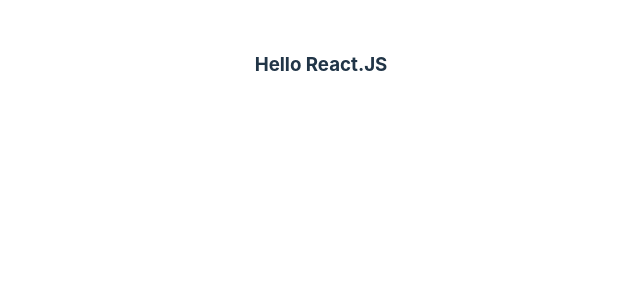
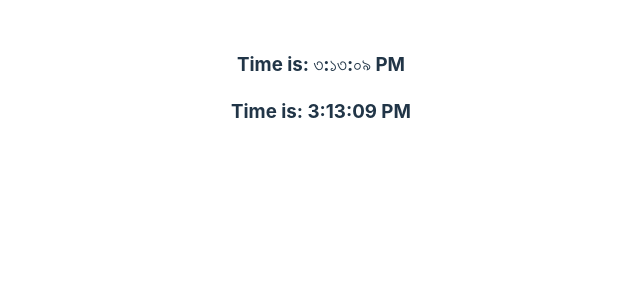
Before and after one commit to Muhammed-Nayeem/Thinking-In-React, a React (Vite) app: page / in a window 1280 px wide. Shown: the top 300 px of the page, without its empty margins (319-959 px from the left). Built offline with nearby package versions, Linux system fonts and the light colour scheme.

Commit message:
Class Component and Functional Component and also Props are explore

```diff
--- a/src/App.jsx
+++ b/src/App.jsx
@@ -1,10 +1,12 @@
 import "./App.css";
+import Clock from "./ReactLessons/LessonTwo/Clock";
 
 function App() {
 
   return (
     <div className="app">
-      <h3>Hello React.JS</h3>
+      <Clock locale="bn-BD"></Clock>
+      <Clock locale="en-US"></Clock>
     </div>
   );
 }
--- /dev/null
+++ b/src/ReactLessons/LessonTwo/Clock.jsx
@@ -0,0 +1,30 @@
+import React from "react";
+
+//class component:
+class Clock extends React.Component {
+  render() {
+    const { locale } = this.props;
+    return (
+      <div className="clock">
+        <h3 className="time-heading">
+          Time is: {new Date().toLocaleTimeString(locale)}
+        </h3>
+      </div>
+    );
+  }
+}
+
+//functional component:
+// function Clock(props) {
+//   const {locale} = props;
+
+//   return (
+//     <div className="clock">
+//       <h3 className="time-heading">
+//         Time is: {new Date().toLocaleTimeString(locale)}
+//       </h3>
+//     </div>
+//   );
+// }
+
+export default Clock;
```
